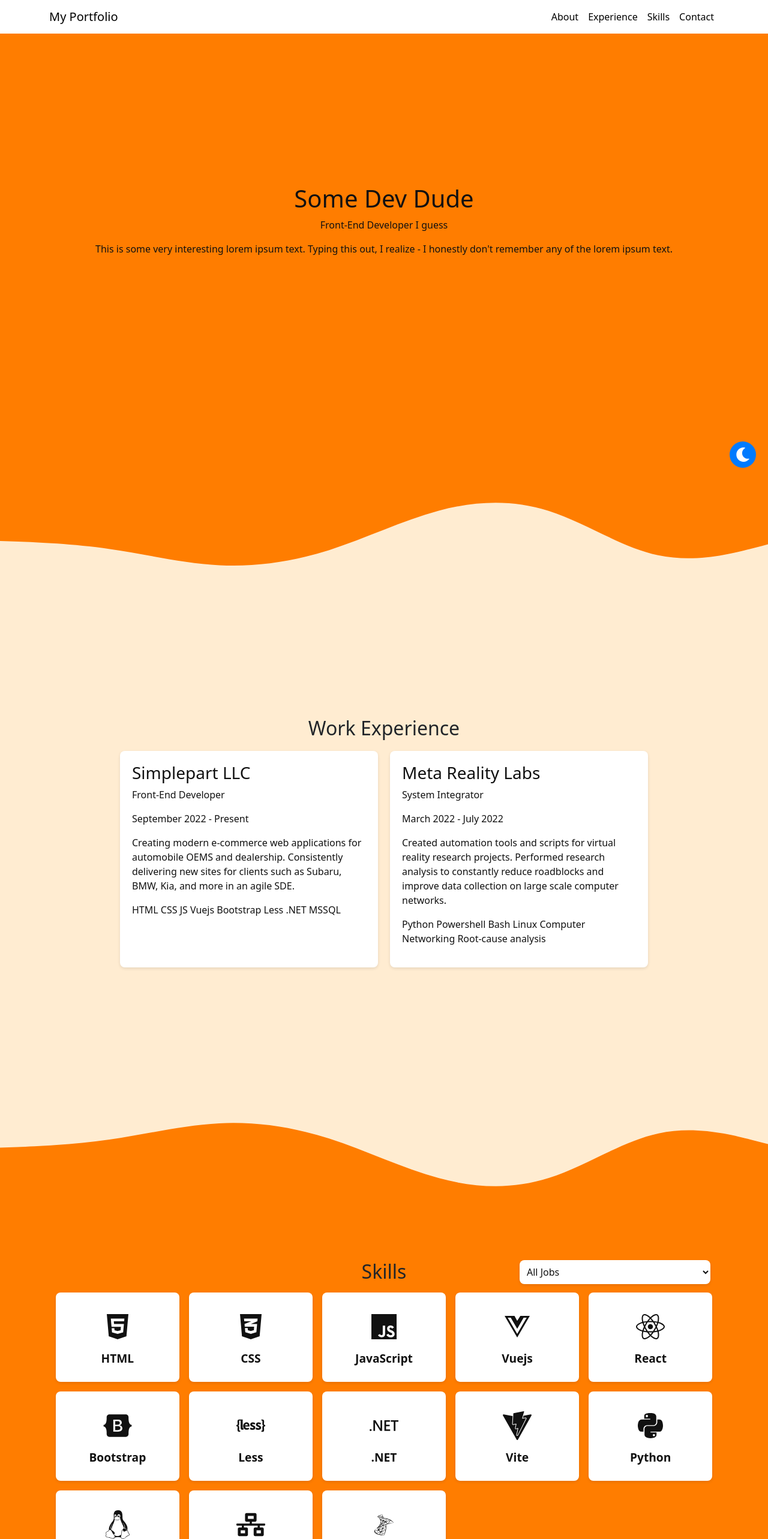
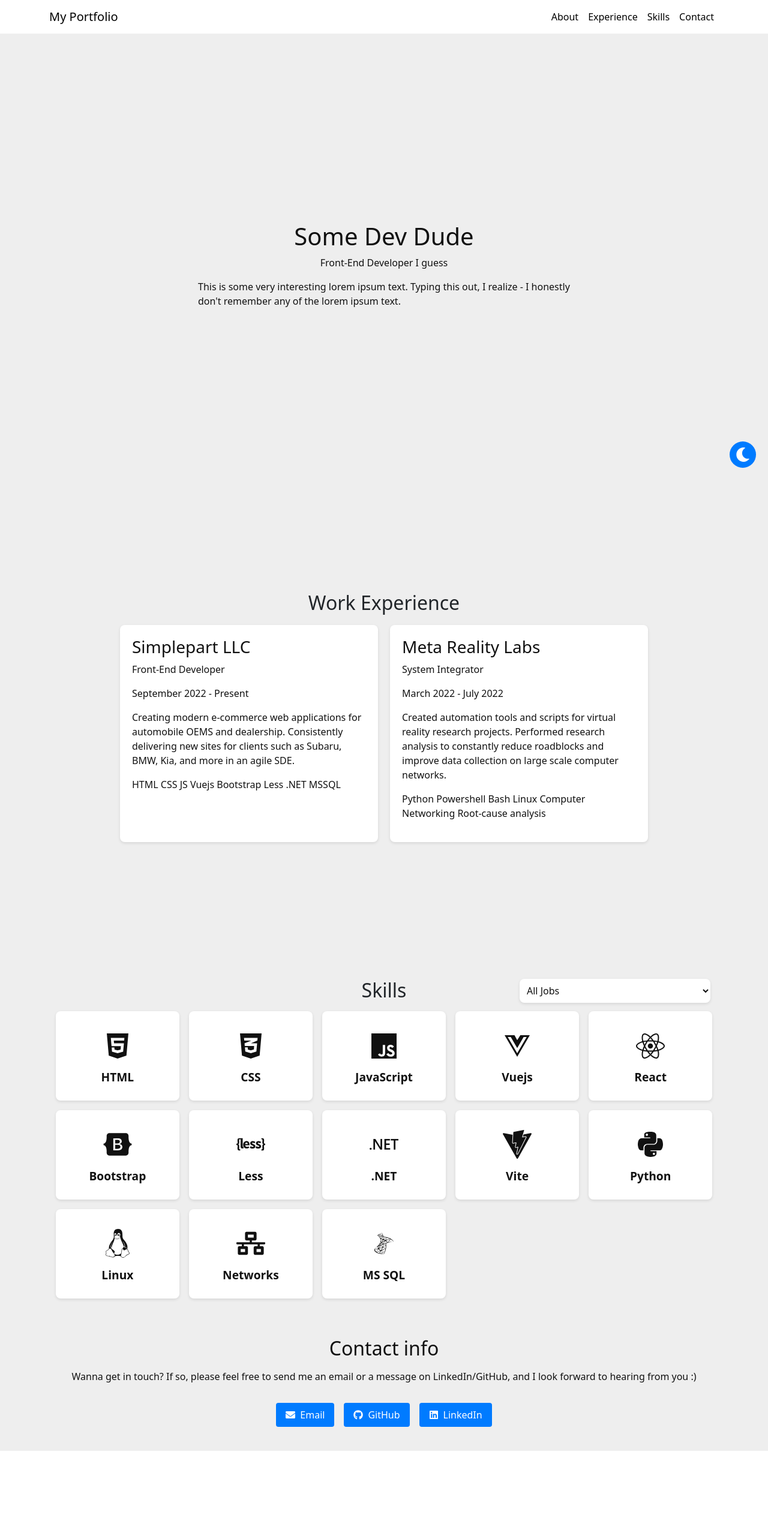
Before and after one commit to ShultzWilliam/wil-shultz-portfolio, a React (Vite) app: page / in a window 1280 px wide. Shown: the top 2566 px of the page at 60% size. After the commit the page ends 2419 px from the top, so only its background shows below. Built offline with nearby package versions, Linux system fonts and the light colour scheme.

Commit message:
undid stuff, fixed about section spacing a bit

```diff
--- a/src/App.tsx
+++ b/src/App.tsx
@@ -20,11 +20,8 @@ function App() {
       <div className={`App ${isDarkMode ? 'dark' : 'light'}`}>
         <Navbar />
         <About />
-        <div className="transition top"></div>
         <Experience />
-        <div className="transition bot"></div>
         <Skills />
-        <div className="transition top"></div>
         <Contact />
         <Toggle />
       </div>
--- a/src/styles/About.less
+++ b/src/styles/About.less
@@ -9,12 +9,11 @@
   display: flex;
   justify-content: center;
   align-items: center;
-  height: 750px;
+  height: 100vh;
   padding: 20px;
 
   &.light {
     color: @font-color-primary-light;
-    background-color: #FF7D00;
   }
 
   &.dark {
@@ -26,17 +25,23 @@
   transition: background-color 0.3s ease, color 0.3s ease;
 
   /* Styles for responsive layout on mobile devices */
-  @media (max-width: @screen-tablet) {
+  @media (max-width: 767px) {
     flex-direction: column;
-    height: 500px;
+    height: auto;
   }
 }
 
-/* Styles for the left section - Name, title, all that*/
 .main-section {
   flex: 1;
+  max-width: 50%;
   display: flex;
   justify-content: center;
   flex-flow: column;
   align-items: center;
+  margin-top: 100px;
+
+  @media (max-width: @screen-tablet) {
+    max-width: 100%;
+    padding: 10px;
+  }
 }
--- a/src/styles/App.less
+++ b/src/styles/App.less
@@ -3,13 +3,6 @@
 .App {
     &.light {
         background-color: @background-primary-light;
-        .top {
-            background-image: url('../assets/transitions/top.svg');
-        }
-        .bot {
-            background-image: url('../assets/transitions/bot.svg');
-
-        }
     }
 
     &.dark {
@@ -20,11 +13,3 @@
 .App {
     transition: all 0.2s ease;
 }
-
-.transition {
-    aspect-ratio: 9/2;
-    width: 100%;
-    background-repeat: no-repeat;
-    background-position: center;
-    background-size: cover;
-}
--- a/src/styles/Contact.less
+++ b/src/styles/Contact.less
@@ -10,7 +10,6 @@
 
     &.light {
       color: @font-color-primary-light;
-      background-color: #FFECD1;
     }
 
     &.dark {
--- a/src/styles/Experience.less
+++ b/src/styles/Experience.less
@@ -6,18 +6,14 @@
     flex-direction: column;
     justify-content: center;
     align-items: center;
-    height: 750px;
+    min-height: 100vh; // Make the component take up the whole screen
     padding: 20px;
 
-    @media (max-width: @screen-tablet) {
-      height: fit-content;
-    }
     // Universal transition properties for all transitions
     transition: all 0.2s ease;
 
     &.light {
       color: #212529;
-      background-color: #FFECD1;
     }
 
     &.dark {
--- a/src/styles/Skills.less
+++ b/src/styles/Skills.less
@@ -3,11 +3,6 @@
 //imports
 @import "variables.less";
 
-.skills-container {
-  &.light {
-    background-color: #FF7D00;
-  }
-}
 
 .container-lad {
   display: flex;
```
Also changed, not shown: src/assets/transitions/bot.svg (deleted), src/assets/transitions/top.svg (deleted).
